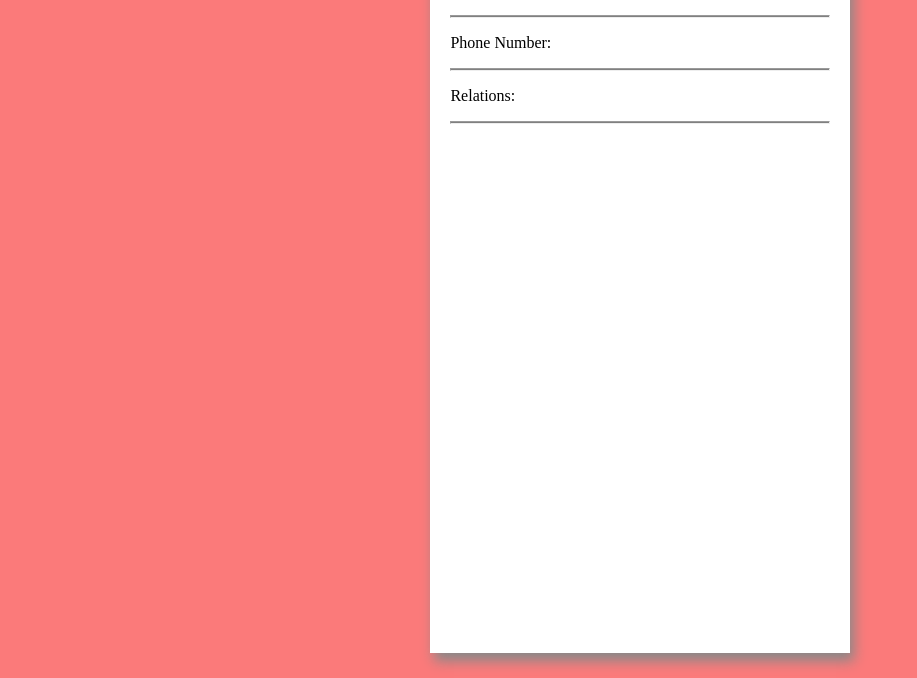
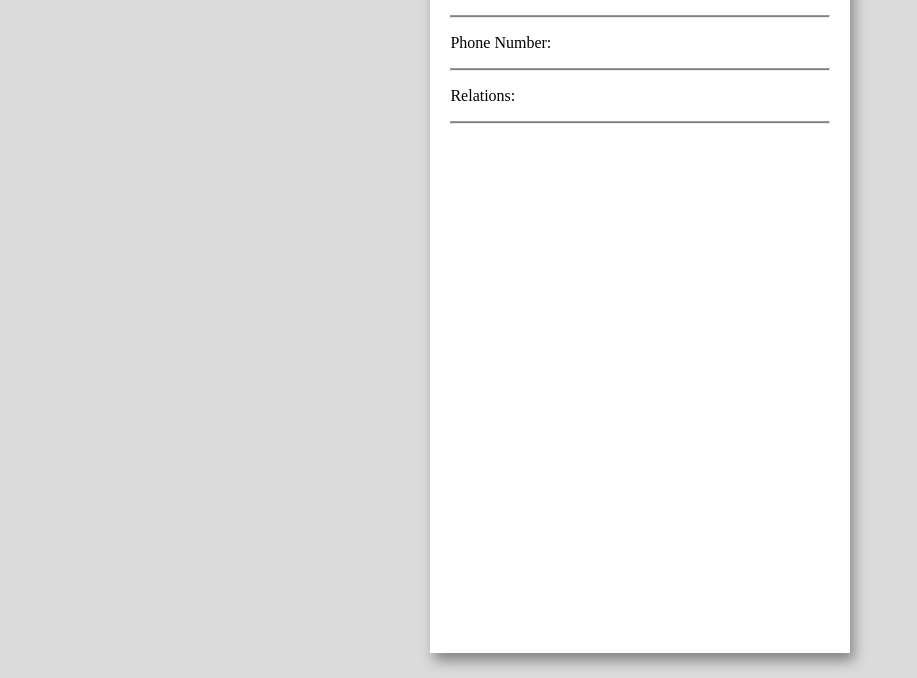
Before and after one commit to typow21/contact_manager, a website: page FinalProject/contactcard.html in a window 1280 px wide. Shown: the part 122-800 px from the top of the page, without its empty margins (0-917 px from the left). Drawn offline with Linux system fonts and the light colour scheme.

Commit message:
Styling change

```diff
--- a/FinalProject/contactcard.css
+++ b/FinalProject/contactcard.css
@@ -3,7 +3,7 @@ h1{
 }
 
 body{
-    background-color: rgb(251, 122, 122);
+    background-color: rgb(219, 219, 219);
 }
 
 div.card{
```
